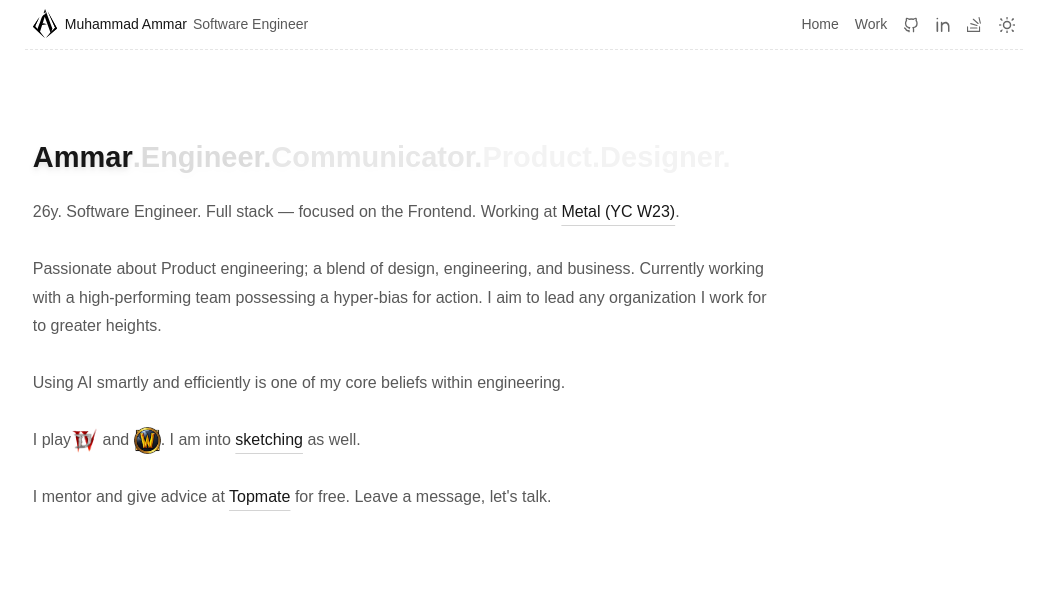
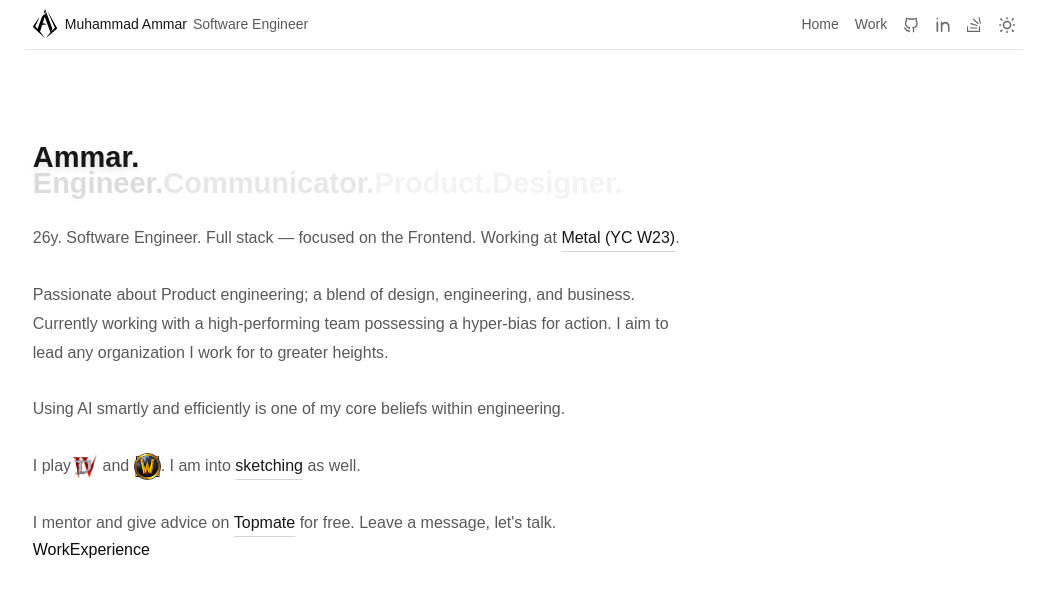
Before and after one commit to Fanoflix/personal-portfolio-v2, a Next.js app: page / in a window 1280 px wide. Shown: the top 594 px of the page, without its empty margins (116-1162 px from the left). Built offline with nearby package versions, Linux system fonts and the light colour scheme; a web font is replaced by a local one.

Commit message:
DEV: Fixed layouting issues

```diff
--- a/src/app/layout.tsx
+++ b/src/app/layout.tsx
@@ -6,7 +6,6 @@
 import AppShell from "../components/AppShell";
 import { ThemeProvider } from "../components/ThemeProvider/theme-provider";
 import TopNavbar from "../components/TopNavbar";
-import Lamp from "../components/Lamp/Lamp";
 
 const inter = localFont({
   src: "../../public/fonts/web/InterVariable.woff2",
--- a/src/app/page.tsx
+++ b/src/app/page.tsx
@@ -1,18 +1,16 @@
 "use client";
 
-import InlineImageWithTooltip from "../components/InlineImageWithTooltip/InlineImageWithTooltip";
-import InlineLink from "../components/InlineLink/InlineLink";
-import MyLogo from "../components/MyLogo/MyLogo";
 import { StaggeredContainer } from "../features/framer-animations/components/StaggeredContainer";
 import Hero from "../features/hero/Hero";
+import WorkExperience from "../features/work-experience/WorkExperience";
 import { cn } from "../lib/utils";
-import WorkPage from "./work/page";
 
 export default function Home() {
   return (
     <div className={cn("py-12 md:py-24 px-2")}>
-      <StaggeredContainer>
+      <StaggeredContainer stagger={0.8}>
         <Hero />
+        <WorkExperience />
       </StaggeredContainer>
     </div>
   );
--- a/src/components/AppShell.tsx
+++ b/src/components/AppShell.tsx
@@ -11,7 +11,7 @@
   return (
     <div
       className={cn(
-        "w-full md:w-site",
+        "w-full md:w-site px-3 md:px-0",
         "pb-6 flex flex-col items-center justify-center",
       )}
     >
--- a/src/components/InlineLink/InlineLink.tsx
+++ b/src/components/InlineLink/InlineLink.tsx
@@ -12,7 +12,7 @@
 } & PropsWithChildren) {
   return (
     <Link
-      className="inline underline underline-offset-[8px] decoration-neutral-300 dark:decoration-neutral-700  hover:decoration-primary dark:hover:decoration-primary text-primary font-medium, transition-colors"
+      className="inline underline underline-offset-[8px] decoration-neutral-300 dark:decoration-neutral-700 hover:decoration-primary dark:hover:decoration-primary text-primary font-medium transition-colors"
       href={href}
       rel="noopener noreferrer"
       target="_blank"
--- a/src/components/TopNavbar.tsx
+++ b/src/components/TopNavbar.tsx
@@ -8,10 +8,7 @@
 import { cn } from "../lib/utils";
 import { AnimatePresence, motion } from "framer-motion";
 import { usePathname } from "next/navigation";
-import {
-  layoutVariants,
-  NavBarVariants,
-} from "../features/framer-animations/variants";
+import { NavBarVariants } from "../features/framer-animations/variants";
 
 export default function Navbar() {
   const pathname = usePathname();
@@ -25,7 +22,7 @@
               "w-full flex flex-col sm:flex-row items-center text-center justify-between",
               "py-4 md:py-3 px-2",
               "gap-3",
-              "border-border border-b border-dashed",
+              "border-border border-b",
             )}
             key={pathname}
             variants={NavBarVariants}
--- a/src/features/framer-animations/components/StaggeredContainer.tsx
+++ b/src/features/framer-animations/components/StaggeredContainer.tsx
@@ -3,7 +3,7 @@
 
 export const StaggeredContainer = ({
   children,
-  stagger = 0.135, // time between staggered animations
+  stagger = 0.11, // time between staggered animations
   delayChildren = 0.15, // initial delay before children animate
   containerClassName,
   childClassName,
--- a/src/features/hero/Hero.tsx
+++ b/src/features/hero/Hero.tsx
@@ -4,17 +4,15 @@
 
 export default function Hero() {
   return (
-    <StaggeredContainer
-      stagger={0.1}
-      containerClassName="flex flex-col gap-7 w-full md:w-3/4 text-pretty"
-    >
-      <h1 className="flex flex-wrap items-end leading-[0.9] font-black text-primary drop-shadow-md">
-        Ammar
-        <span className="text-primary/15 leading-[0.9]">.</span>
-        <span className="text-primary/15 leading-[0.9]">Engineer.</span>
-        <span className="text-primary/10 leading-[0.9]">Communicator.</span>
-        <span className="text-primary/5 leading-[0.9]">Product.</span>
-        <span className="text-primary/5 leading-[0.9]">Designer.</span>
+    <StaggeredContainer containerClassName="flex flex-col gap-7 w-full md:w-4/6 text-pretty">
+      <h1 className="flex flex-col items-start leading-[0.9] font-black text-primary drop-shadow-md">
+        Ammar.
+        <div className="flex flex-wrap">
+          <span className="text-primary/15 leading-[0.9]">Engineer.</span>
+          <span className="text-primary/10 leading-[0.9]">Communicator.</span>
+          <span className="text-primary/5 leading-[0.9]">Product.</span>
+          <span className="text-primary/5 leading-[0.9]">Designer.</span>
+        </div>
       </h1>
 
       <p>
@@ -55,7 +53,7 @@
       </p>
 
       <p>
-        I mentor and give advice at{" "}
+        I mentor and give advice on{" "}
         <InlineLink href="https://topmate.io/ammarnasir/">Topmate</InlineLink>{" "}
         for free. Leave a message, let&apos;s talk.
       </p>
--- /dev/null
+++ b/src/features/work-experience/WorkExperience.tsx
@@ -0,0 +1,5 @@
+import React from "react";
+
+export default function WorkExperience() {
+  return <div>WorkExperience</div>;
+}
```
